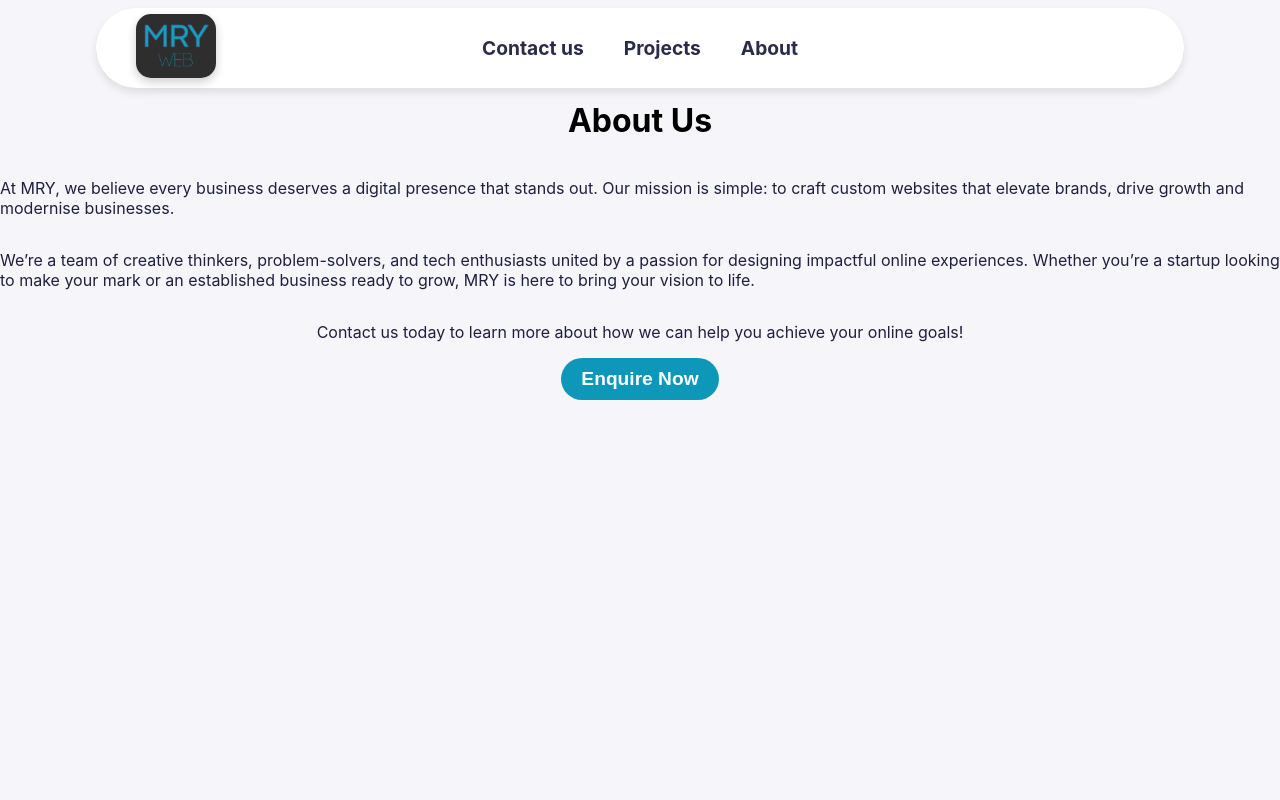
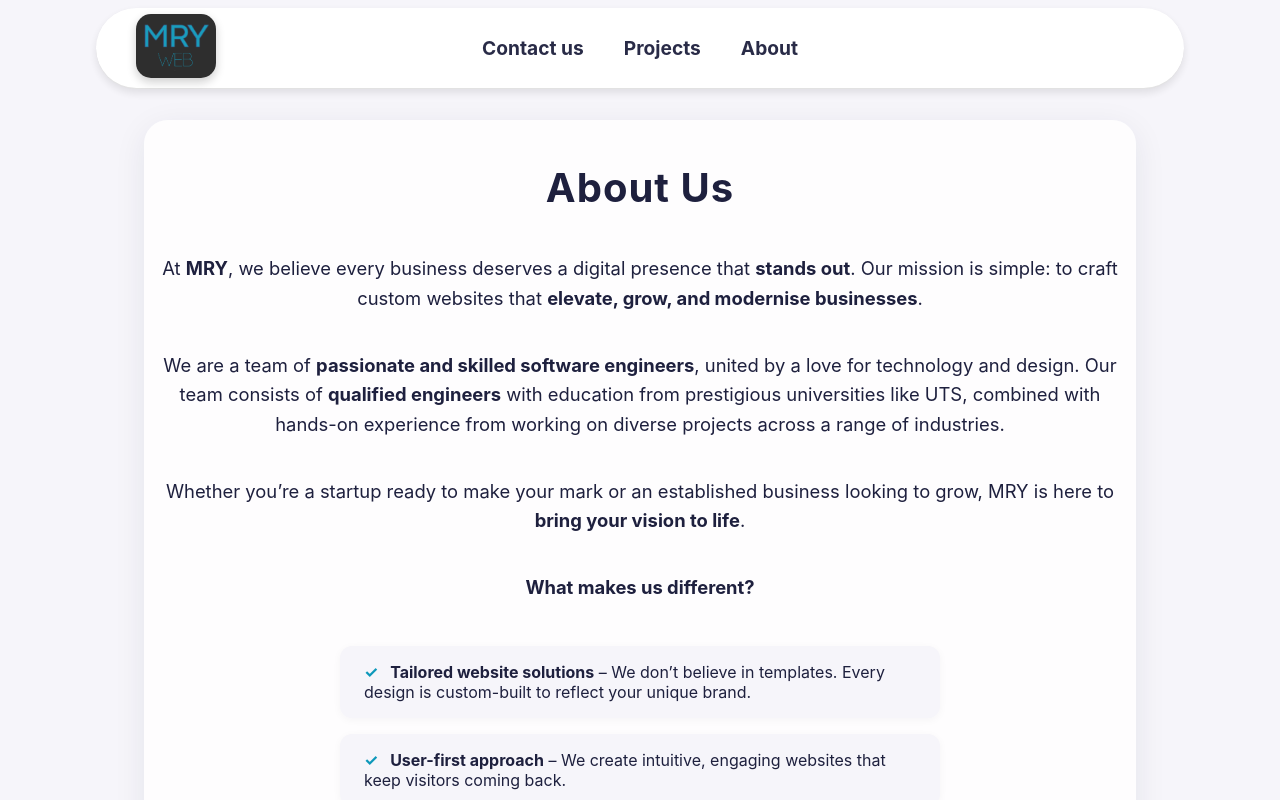
Before and after one commit to MosaabSaleem/MRYPortfolio, a React (Create React App) app in the folder mry_portfolio/: page /about in a window 1280 px wide. Shown: the top 800 px of the page. Built offline with nearby package versions, Linux system fonts and the light colour scheme; a web font is replaced by a local one.

Commit message:
Finished about page

```diff
--- a/mry_portfolio/src/About.jsx
+++ b/mry_portfolio/src/About.jsx
@@ -11,9 +11,17 @@ export default function About() {
   return (
     <div className="About">
       <h1 className="AboutTitle">About Us</h1>
-      <p className="AboutText">At MRY, we believe every business deserves a digital presence that stands out. Our mission is simple: to craft custom websites that elevate brands, drive growth and modernise businesses.</p>
-      <p className="AboutText">We’re a team of creative thinkers, problem-solvers, and tech enthusiasts united by a passion for designing impactful online experiences. Whether you’re a startup looking to make your mark or an established business ready to grow, MRY is here to bring your vision to life.</p>
-      <p className="AboutText">Contact us today to learn more about how we can help you achieve your online goals!</p>
+      <p className="AboutText">At <b>MRY</b>, we believe every business deserves a digital presence that <b>stands out</b>. Our mission is simple: to craft custom websites that <b>elevate, grow, and modernise businesses</b>.</p>
+      <p className="AboutText">We are a team of <b>passionate and skilled software engineers</b>, united by a love for technology and design. Our team consists of <b>qualified engineers</b> with education from prestigious universities like UTS, combined with hands-on experience from working on diverse projects across a range of industries.</p>
+      <p className="AboutText">Whether you’re a startup ready to make your mark or an established business looking to grow, MRY is here to <b>bring your vision to life</b>.</p>
+      <p className="AboutText"><b>What makes us different?</b></p>
+      <ul className="AboutList">
+        <li className="AboutListItem"><b>Tailored website solutions</b> – We don’t believe in templates. Every design is custom-built to reflect your unique brand.</li>
+        <li className="AboutListItem"><b>User-first approach</b> – We create intuitive, engaging websites that keep visitors coming back.</li>
+        <li className="AboutListItem"><b>Cutting-edge technology</b> – From responsive design to SEO optimization, we use the latest tools to keep your site ahead of the curve.</li>
+        <li className="AboutListItem"><b>Collaborative process</b> – We work closely with you every step of the way, ensuring your voice is heard and your goals are met.</li>
+      </ul>
+      <p className="AboutText">Ready to take your business to the next level? Let’s build something amazing together.</p>
       <button className="homeEnquireButton" onClick={handleEnquireClick}>Enquire Now</button>
     </div>
   );
--- a/mry_portfolio/src/Home.jsx
+++ b/mry_portfolio/src/Home.jsx
@@ -32,7 +32,7 @@ function Home() {
       <div className="heroPage">
         <div className="heroLeft">
           {/* <div className="homeTitleContainer"> */}
-          <h1 className="homeTitle">Websites That <span className="titleUnderline">Elevate </span> Your <span className="titleHighlight">Brand</span></h1>
+          <h1 className="homeTitle">Websites That <span className="titleUnderline">Elevate </span> Your <span className="titleHighlight">Business</span></h1>
           <button className="homeEnquireButton" onClick={handleEnquireClick}>Enquire Now</button>
           {/* </div> */}
           <div className="scrollPrompt">
--- a/mry_portfolio/src/Styles/About.css
+++ b/mry_portfolio/src/Styles/About.css
@@ -1,12 +1,79 @@
 .About {
     width: 100%;
-    height: 90vh;
+    min-height: 90vh;
     display: flex;
     flex-direction: column;
     align-items: center;
-    margin-top: 10vh;
-  }
+    margin-top: 15vh;
+    margin-bottom: 5vh;
+    padding: 1rem 1rem 3rem 1rem;
+    background: rgba(255,255,255,0.85);
+    border-radius: 24px;
+    box-shadow: 0 8px 32px #1e203e14;
+    max-width: 75%;
+    margin-left: auto;
+    margin-right: auto;
+}
+
+.AboutTitle {
+    font-size: 2.5rem;
+    font-weight: 700;
+    color: #1e203e;
+    margin-bottom: 1.5rem;
+    letter-spacing: 1px;
+    text-align: center;
+}
 
 .AboutText {
-    color:#1e203e;
+    color: #1e203e;
+    text-align: center;
+    font-size: 1.15rem;
+    margin-bottom: 1.2rem;
+    line-height: 1.6;
 }
+
+.AboutList {
+    list-style: none;
+    padding: 0;
+    margin: 1.5rem 0 2rem 0;
+    width: 100%;
+    max-width: 600px;
+}
+
+.AboutListItem {
+    background: #f6f5fa;
+    color: #1e203e;
+    margin-bottom: 1rem;
+    padding: 1rem 1.5rem;
+    border-radius: 12px;
+    box-shadow: 0 2px 8px rgba(30,32,62,0.04);
+    font-size: 1rem;
+    text-align: left;
+    position: relative;
+}
+
+.AboutListItem::before {
+    content: "✓";
+    color: #0d98ba;
+    font-weight: bold;
+    margin-right: 0.75rem;
+}
+
+.homeEnquireButton {
+    background: linear-gradient(90deg, #2a8fa8, #0d98ba);
+    color: #fff;
+    padding: 0.9rem 2.2rem;
+    border: none;
+    border-radius: 50px;
+    font-size: 1.1rem;
+    font-weight: 600;
+    margin-top: 2rem;
+    cursor: pointer;
+    transition: background 0.3s, transform 0.2s;
+    box-shadow: 0 2px 8px rgba(30,32,62,0.08);
+}
+
+.homeEnquireButton:hover {
+    background: linear-gradient(90deg, #0d98ba, #2a8fa8);
+    transform: translateY(-2px) scale(1.04);
+}
```
Also changed, not shown: mry_portfolio/public/MRYLogo2Cropped.png (added).
